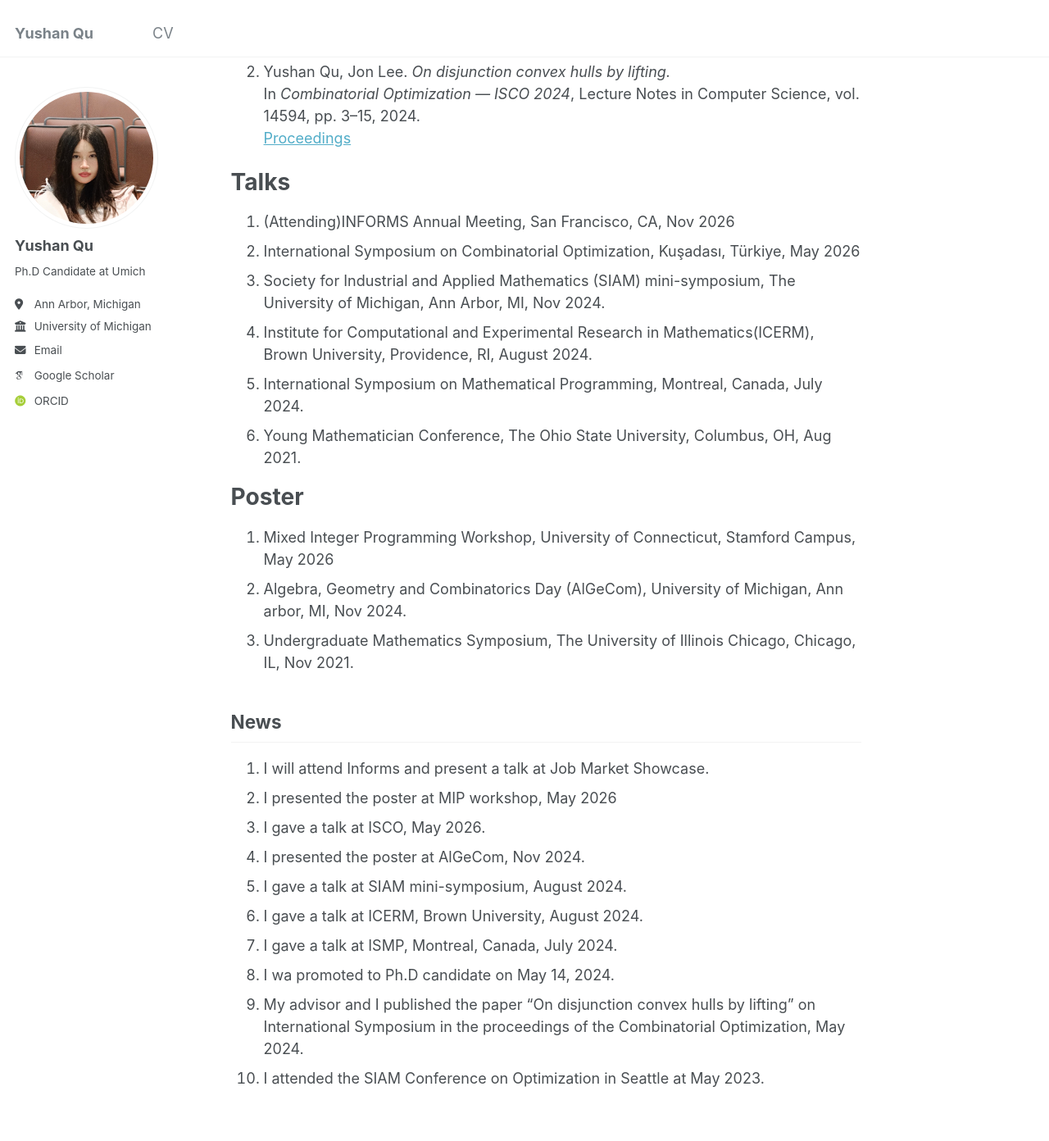
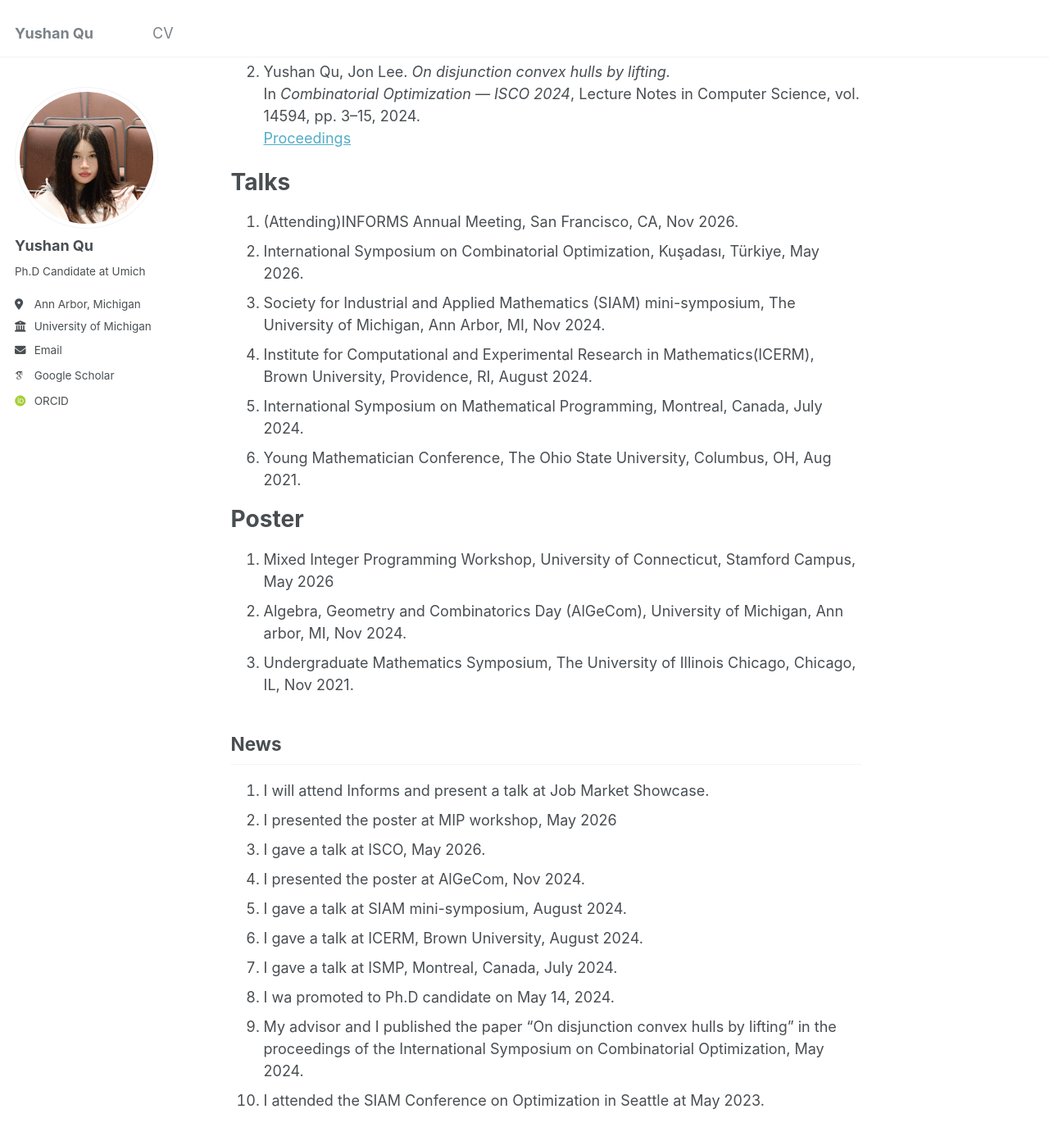
Before and after one commit to yushanqu/yushanqu.github.io, a Jekyll site: the page built from _pages/about.md, in a window 1280 px wide and 1400 px high, scrolled down 932 px. Shown: the top 1392 px of the window at 82% size. Built offline with Jekyll 4.4.1, drawn with Linux system fonts in a browser that asks for light colours; some web fonts are replaced.

```diff
--- a/_pages/about.md
+++ b/_pages/about.md
@@ -70,8 +70,8 @@ Publications
 
 Talks
 ======
-1. (Attending)INFORMS Annual Meeting, San Francisco, CA, Nov 2026
-1. International Symposium on Combinatorial Optimization, Kuşadası, Türkiye, May 2026
+1. (Attending)INFORMS Annual Meeting, San Francisco, CA, Nov 2026.
+1. International Symposium on Combinatorial Optimization, Kuşadası, Türkiye, May 2026.
 1. Society for Industrial and Applied Mathematics (SIAM) mini-symposium, The University of Michigan, Ann Arbor, MI, Nov 2024.
 1. Institute for Computational and Experimental Research in Mathematics(ICERM), Brown University, Providence, RI, August 2024.
 1. International Symposium on Mathematical Programming, Montreal, Canada, July 2024.
@@ -93,7 +93,7 @@ News
 1. I gave a talk at ICERM, Brown University, August 2024.
 1. I gave a talk at ISMP, Montreal, Canada, July 2024.
 1. I wa promoted to Ph.D candidate on May 14, 2024.
-1. My advisor and I published the paper "On disjunction convex hulls by lifting" on International Symposium in the proceedings of the Combinatorial Optimization, May 2024.
+1. My advisor and I published the paper "On disjunction convex hulls by lifting" in the proceedings of the International Symposium on Combinatorial Optimization, May 2024.
 1. I attended the SIAM Conference on Optimization in Seattle at May 2023.
 
 <!--Create content & metadata
```
